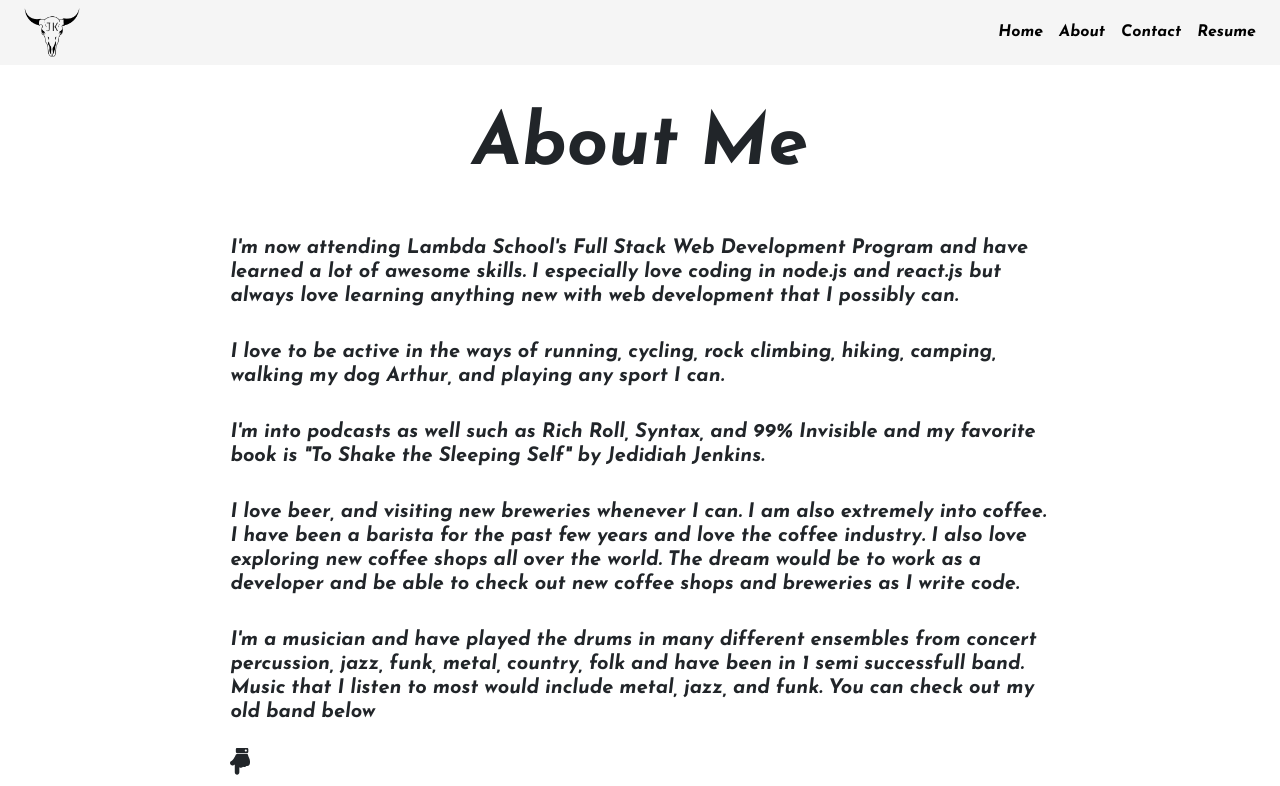
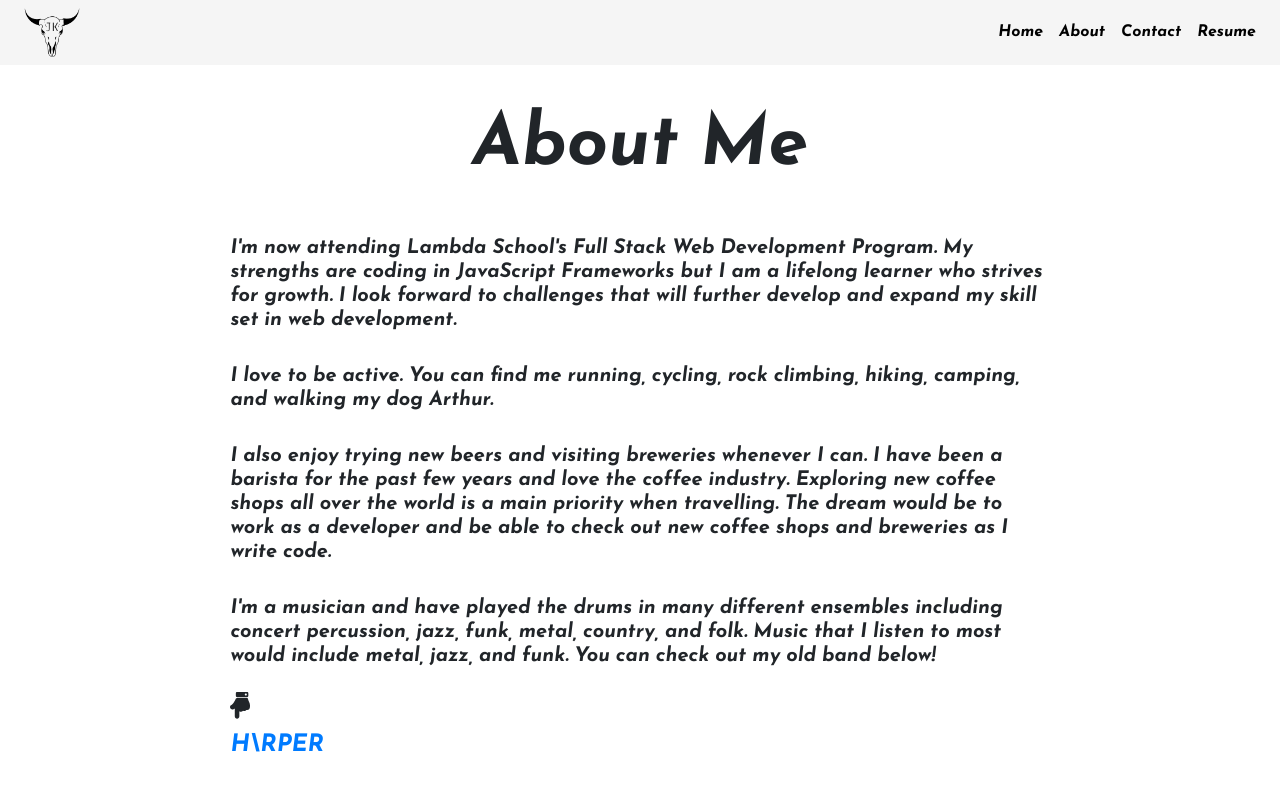
Before and after one commit to jtkoch/Portfolio-React-new, a React (Create React App) app in the folder portfolio/: page /about in a window 1280 px wide. Shown: the top 786 px of the page. Built offline with nearby package versions, Linux system fonts and the light colour scheme.

Commit message:
updating about content

```diff
--- a/portfolio/src/components/Carousel.js
+++ b/portfolio/src/components/Carousel.js
@@ -80,7 +80,7 @@ class Carousel extends React.Component {
     render() {
         return (
             <Container fluid={true}>
-                <Row className="justify-content-between">
+                <Row className="justify-content-around">
                     {this.makeItems(this.state.items)}
                 </Row>
             </Container>
--- a/portfolio/src/pages/AboutPage.js
+++ b/portfolio/src/pages/AboutPage.js
@@ -8,6 +8,7 @@ const AboutContainer = styled.div`
   height: 100%;
   width: 100%;
   padding-top: 3%;
+  padding-bottom: 7%;
   font-family: 'Josefin Sans', sans-serif;
 `
 const Information = styled.div`
@@ -30,26 +31,22 @@ function AboutPage(props) {
 
         <Information>
           <h5>
-            I'm now attending Lambda School's Full Stack Web Development Program and have learned a lot of awesome skills. I especially love coding in node.js and react.js but always
-            love learning anything new with web development that I possibly can.
+            I'm now attending Lambda School's Full Stack Web Development Program. My strengths are coding in JavaScript Frameworks but I am a lifelong
+            learner who strives for growth. I look forward to challenges that will further develop and expand my skill set in web development.
           </h5>
           <br></br>
           <h5>
-            I love to be active in the ways of running, cycling, rock climbing, hiking, camping, walking my dog Arthur, and playing any sport I can.
+            I love to be active. You can find me running, cycling, rock climbing, hiking, camping, and walking my dog Arthur.
           </h5>
           <br></br>
           <h5>
-            I'm into podcasts as well such as Rich Roll, Syntax, and 99% Invisible and my favorite book is "To Shake the Sleeping Self" by Jedidiah Jenkins.
+            I also enjoy trying new beers and visiting breweries whenever I can. I have been a barista for the past few years and love the coffee industry. Exploring new
+            coffee shops all over the world is a main priority when travelling. The dream would be to work as a developer and be able to check out new coffee shops and breweries as I write code.
           </h5>
           <br></br>
           <h5>
-            I love beer, and visiting new breweries whenever I can. I am also extremely into coffee. I have been a barista for the past few years and love the coffee industry. I also love exploring new
-            coffee shops all over the world. The dream would be to work as a developer and be able to check out new coffee shops and breweries as I write code.
-          </h5>
-          <br></br>
-          <h5>
-            I'm a musician and have played the drums in many different ensembles from concert percussion, jazz, funk, metal, country, folk and have been in 1 semi successfull band.
-            Music that I listen to most would include metal, jazz, and funk. You can check out my old band below
+            I'm a musician and have played the drums in many different ensembles including concert percussion, jazz, funk, metal, country, and folk.
+            Music that I listen to most would include metal, jazz, and funk. You can check out my old band below!
           <br></br>
           <br></br>
             <Point>
@@ -59,6 +56,11 @@ function AboutPage(props) {
           <Band target="_blank" href="https://harperbandmusic.bandcamp.com/">H\RPER</Band>
           <br></br>
           <br></br>
+          <h5>
+            As a way to improve my growth mindset I listen to podcasts such as the Rich Roll Podcast, Syntax Web Development, and 99% Invisible.
+            My favorite book is "To Shake the Sleeping Self" by Jedidiah Jenkins.
+          </h5>
+          <br></br>
 
         </Information>
     </AboutContainer>
```
